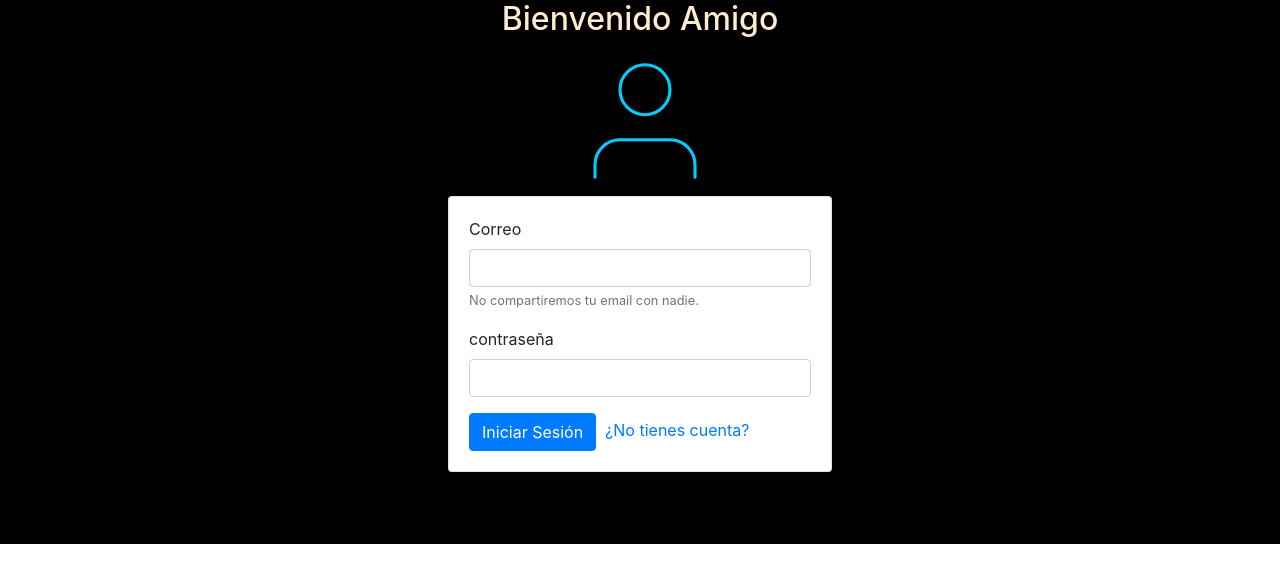
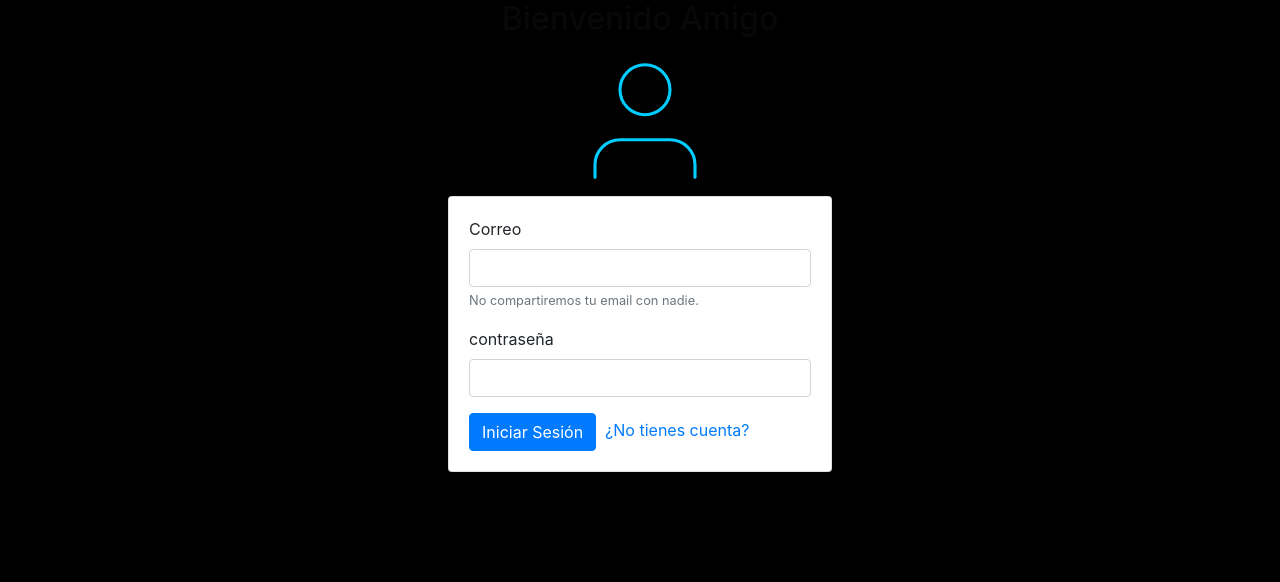
Before and after one commit to oriirivas/front-x-froge-team, an Angular app: page /#/login in a window 1280 px wide. Shown: the top 582 px of the page. Built offline with nearby package versions, Linux system fonts and the light colour scheme.

Commit message:
editando

```diff
--- a/src/app/componets/login/login.component.css
+++ b/src/app/componets/login/login.component.css
@@ -1,3 +1,8 @@
+.row{
+  height: 100%;
+  background-color: black;
+  margin: 0;
+  padding: 0;}
 .img-login {
     margin-top: 100%;
   }
--- a/src/app/componets/login/login.component.html
+++ b/src/app/componets/login/login.component.html
@@ -1,10 +1,8 @@
-
-<!-- row: Filas de bootstrap -->
 <div class="row" style="margin: 0%; padding: 5%;" style="background-color: black;">
   <!-- col: Columnas de Bootstrap. máximo 12 por fila -->
   <div class="col-12 login-pane" align="center">
       <div class="col-4"align="center">
-          <h2 style="color: blanchedalmond;">Bienvenido Amigo</h2>
+          <h2 style="color: rgb(8, 8, 8);">Bienvenido Amigo</h2>
             &nbsp;&nbsp;<img src="assets\img\user.svg"  width="250" height="150" alt="...">
       </div>
   <div class="col-4" align="center">
@@ -28,7 +26,5 @@
           </div>
       </div>
   </div>
-  <br>
-  <br>
-  <br>
+
 </div>
--- a/src/app/componets/notas/notas.component.ts
+++ b/src/app/componets/notas/notas.component.ts
@@ -7,9 +7,11 @@ import { Component, OnInit } from '@angular/core';
 })
 export class NotasComponent implements OnInit {
 
+
   constructor() { }
 
   ngOnInit() {
   }
 
-}
+
+  }
--- a/src/app/componets/register/register.component.css
+++ b/src/app/componets/register/register.component.css
@@ -0,0 +1,5 @@
+.row{
+    height: 100%;
+    background-color: black;
+    margin: 0;
+    padding: 0;}
--- a/src/app/componets/register/register.component.html
+++ b/src/app/componets/register/register.component.html
@@ -1,5 +1,4 @@
-
-<div style="background-color: black;" class= "col-12 login-pane" align="center" >
+<div style="background-color: black;" class= "col-12 login-pane row" align="center" >
     <div class="col-12" align="center">
         <h2 style="color: blanchedalmond;">Registrate </h2>
 
@@ -62,18 +61,5 @@
             <button type="submit" class="btn btn-primary">Sign in</button>
           </form>
     </div>
-    <br>
-    <br>
-    <br>
-    <br>
-    <br>
-    <br>
-    <br>
-    <br>
-    <br>
-    <br>
-    <br>
-    <br>
-    <br>
-    <br>
+
 </div>
```
Also changed, not shown: src/app/app.component.html (line endings or trailing spaces).
